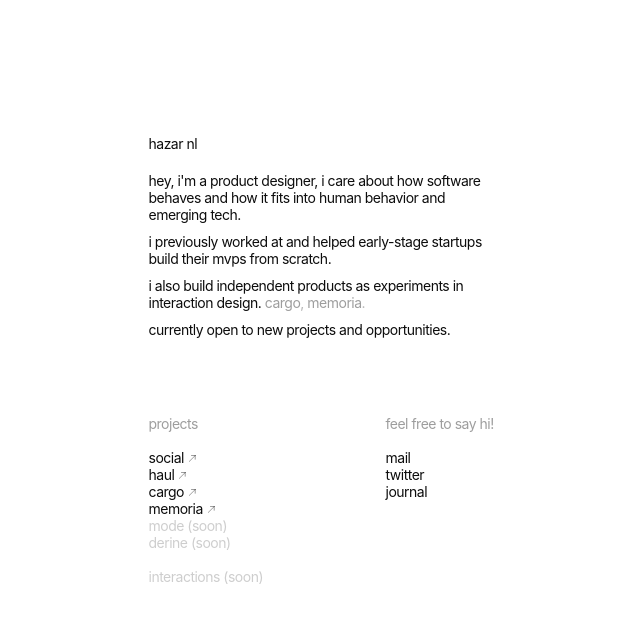
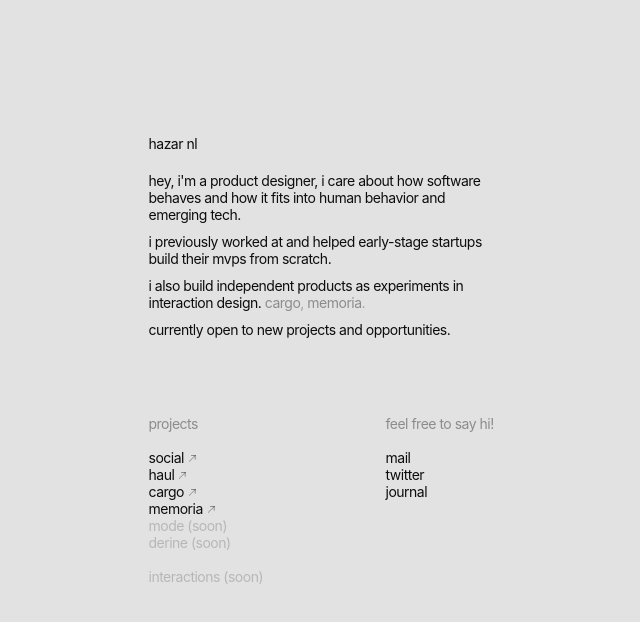
Before and after one commit to hazarnlnl/manhattan, a React (Vite) app: page / in a window 1280 px wide. Shown: the top 622 px of the page, without its empty margins (322-962 px from the left). Built offline with nearby package versions, Linux system fonts and the light colour scheme.

Commit message:
Update background color to #E2E2E2 and change favicon to favicon.svg

```diff
--- a/index.html
+++ b/index.html
@@ -2,7 +2,7 @@
 <html lang="en">
   <head>
     <meta charset="UTF-8" />
-    <link rel="icon" type="image/svg+xml" href="/vite.svg" />
+    <link rel="icon" type="image/svg+xml" href="/favicon.svg" />
     <meta name="viewport" content="width=device-width, initial-scale=1.0" />
     <title>hazar nl - portfolio</title>
   </head>
--- a/src/index.css
+++ b/src/index.css
@@ -5,7 +5,7 @@
 
   color-scheme: light;
   color: #0D0D0D;
-  background-color: #F8F8F8;
+  background-color: #E2E2E2;
 
   font-synthesis: none;
   text-rendering: optimizeLegibility;
@@ -55,7 +55,7 @@ button:focus-visible {
 @media (prefers-color-scheme: light) {
   :root {
     color: #213547;
-    background-color: #ffffff;
+    background-color: #E2E2E2;
   }
   a:hover {
     color: #747bff;
```
Also changed, not shown: favicon.svg (added).
